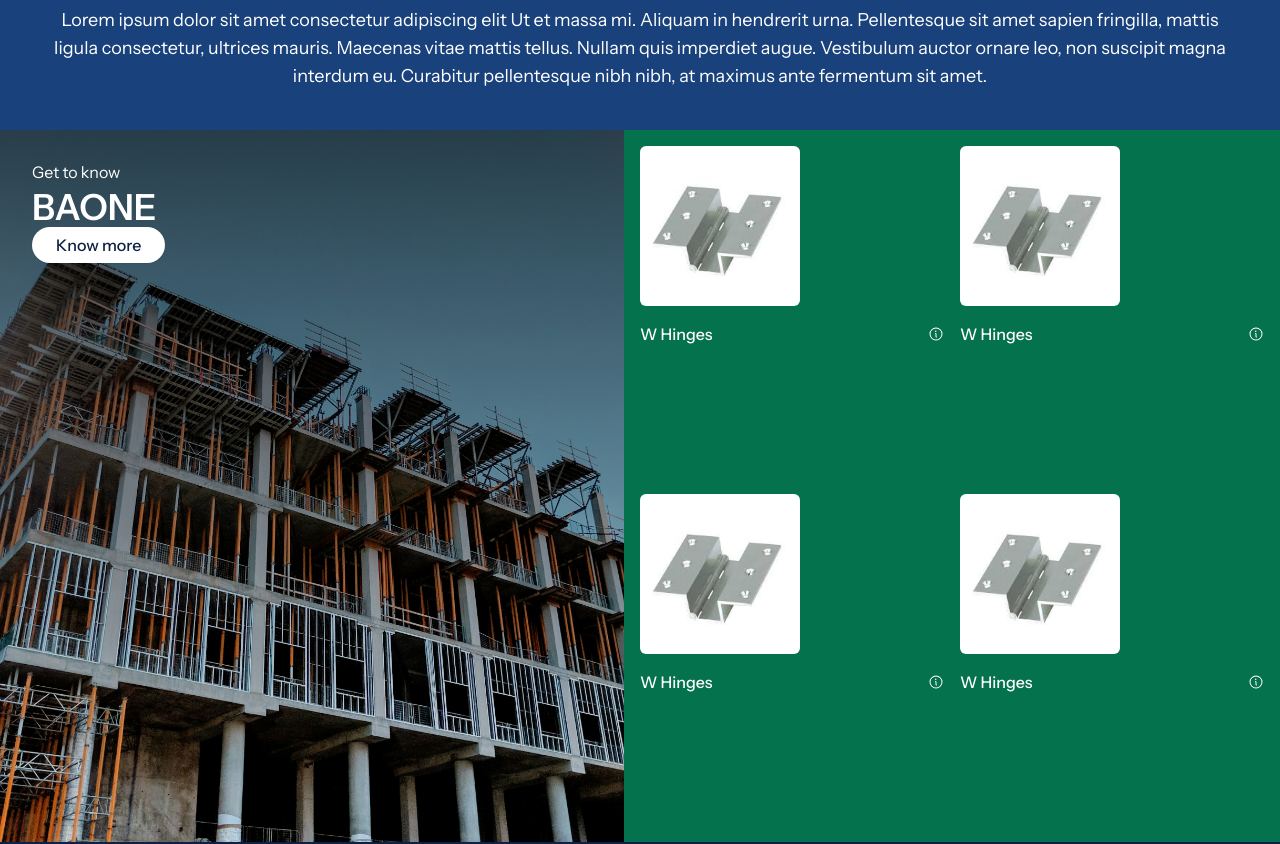
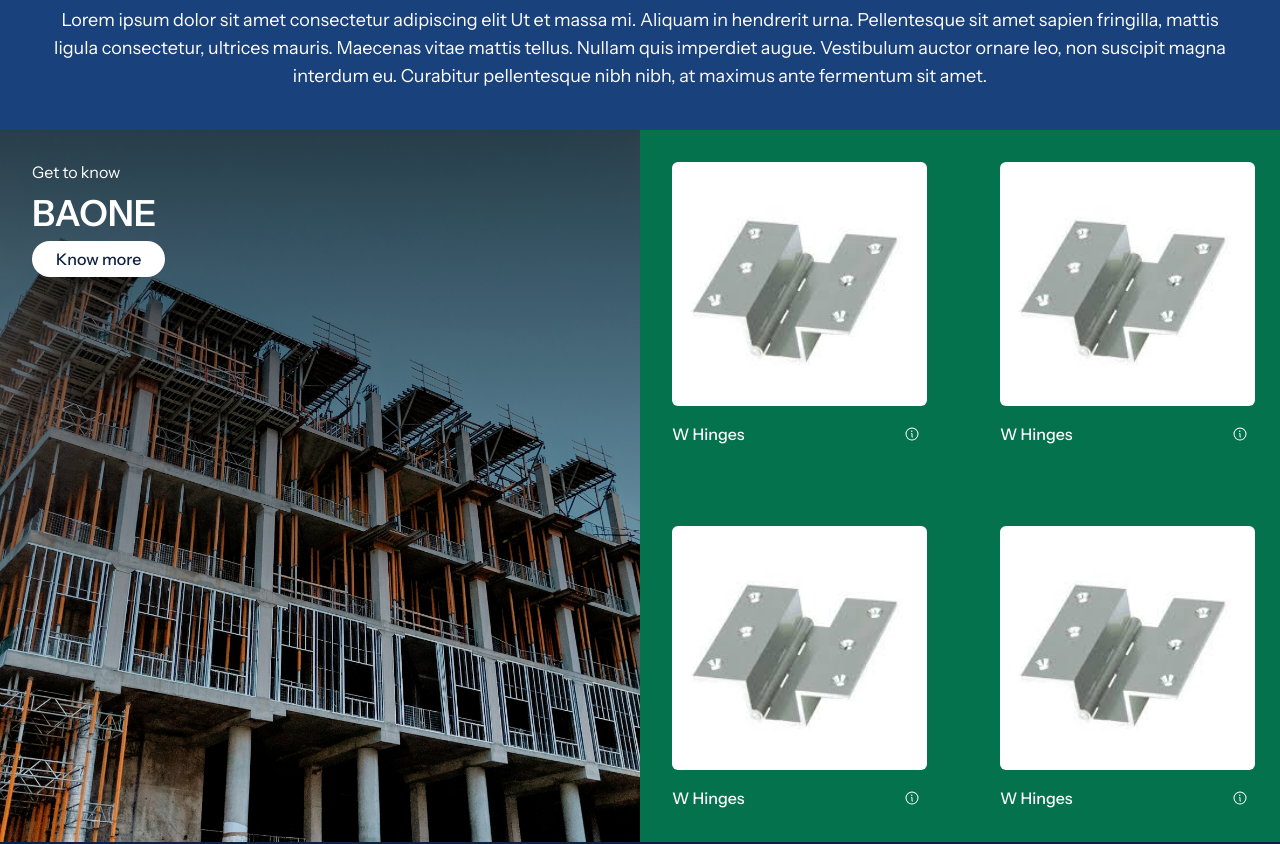
Before and after one commit to techbyhemant/ai-sad, a Next.js app: page /about-us in a window 1280 px wide. Shown: the part 3580-4424 px from the top of the page. Built offline with nearby package versions, Linux system fonts and the light colour scheme.

Commit message:
bug fixing

```diff
--- a/app/about-us/components/BrandValues.jsx
+++ b/app/about-us/components/BrandValues.jsx
@@ -12,7 +12,7 @@ const BrandValues = () => {
 			<Image
 				src={logo}
 				alt="Logo White"
-				className="object-cover h-[100px] w-[133px] md:h-[257px] md:w-[340px]"
+				className="object-cover h-[100px] w-[133px] md:h-[257px] md:w-[343px]"
 			/>
 			<div className="space-y-5">
 				<SimpleVerticalTimeline />
@@ -20,7 +20,7 @@ const BrandValues = () => {
 					<Image
 						src={people}
 						alt="People"
-						className="h-[139px] md:h-[554px] w-[316px] md:w-svw rounded-sm object-fill"
+						className="h-[139px] md:h-[554px] w-[316px] md:w-[1250px] rounded-sm object-fill"
 					/>
 					<p className="text-center w-full text-sm md:text-lg font-secondary">
 						Lorem ipsum dolor sit amet consectetur adipiscing elit Ut et massa
--- a/app/about-us/components/Products.jsx
+++ b/app/about-us/components/Products.jsx
@@ -28,7 +28,7 @@ const Products = () => {
 				<div className="absolute inset-0 bg-gradient-to-t md:bg-gradient-to-b from-black/70 via-black/40 to-transparent pointer-events-none" />
 
 				<div className="absolute inset-0 z-20 flex items-end justify-between md:flex-col md:items-start md:justify-start p-4 md:p-8">
-					<div className="space-y-1">
+					<div className="space-y-1 md:space-y-[10px]">
 						<p className="font-secondary text-xs md:text-md text-white">
 							Get to know
 						</p>
@@ -36,18 +36,21 @@ const Products = () => {
 							BAONE
 						</h4>
 					</div>
-					<PrimaryBtn title="Know more" styles="bg-white text-primary" />
+					<PrimaryBtn
+						title="Know more"
+						styles="bg-white text-primary md:mt-2"
+					/>
 				</div>
 			</div>
 
 			{/* Right Side: Products Section */}
-			<div className="flex-1 bg-primary-green h-full grid grid-cols-2 grid-rows-2 gap-4 p-4">
+			<div className="flex-1 bg-primary-green h-full grid grid-cols-2 grid-rows-2 gap-4 max-w-fit">
 				{PRODUCTS.map((item) => (
 					<div
 						key={item.id}
-						className="flex flex-col items-start w-full gap-4 text-white"
+						className="flex flex-col items-start w-full gap-4 text-white p-8"
 					>
-						<div className="relative w-[166px] h-[142px] md:w-40 md:h-40">
+						<div className="relative w-[166px] h-[142px] md:w-[255px] md:h-[252px]">
 							<Image
 								src={item.img}
 								alt={item.title}
--- a/app/about-us/components/SimpleTimeline.jsx
+++ b/app/about-us/components/SimpleTimeline.jsx
@@ -64,7 +64,7 @@ const SimpleVerticalTimeline = () => {
 								<Image
 									src={data.icon}
 									alt={data.title}
-									className="h-7 w-7 md:h-full md:w-full"
+									className="h-7 w-7 md:h-13 md:w-13"
 								/>
 								<h5 className="font-secondary font-semibold text-md md:text-[32px]">
 									{data.title}
@@ -81,7 +81,7 @@ const SimpleVerticalTimeline = () => {
 								<Image
 									src={data.icon}
 									alt={data.title}
-									className="h-7 w-7 md:h-full md:w-full"
+									className="h-7 w-7 md:h-13 md:w-13"
 								/>
 								<h5 className="font-secondary font-semibold text-md md:text-[32px]">
 									{data.title}
```
